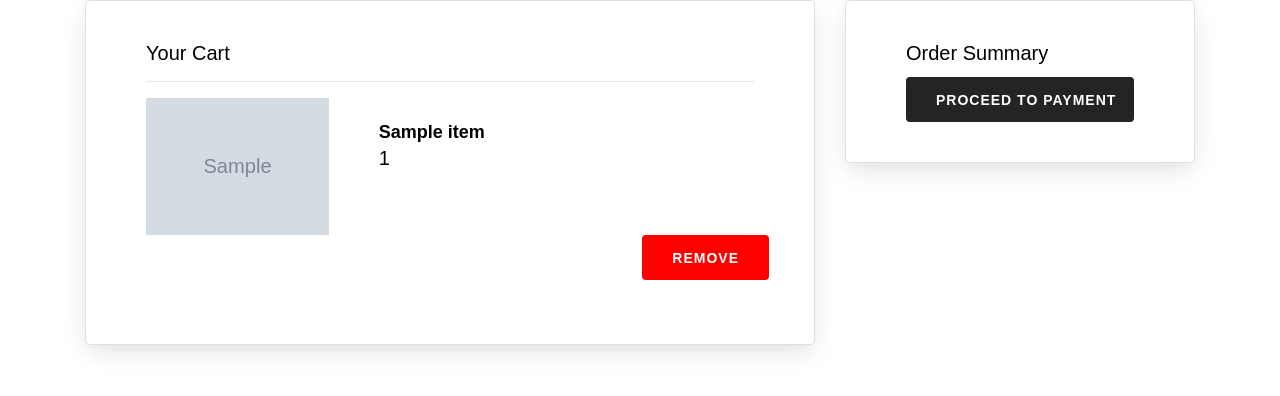
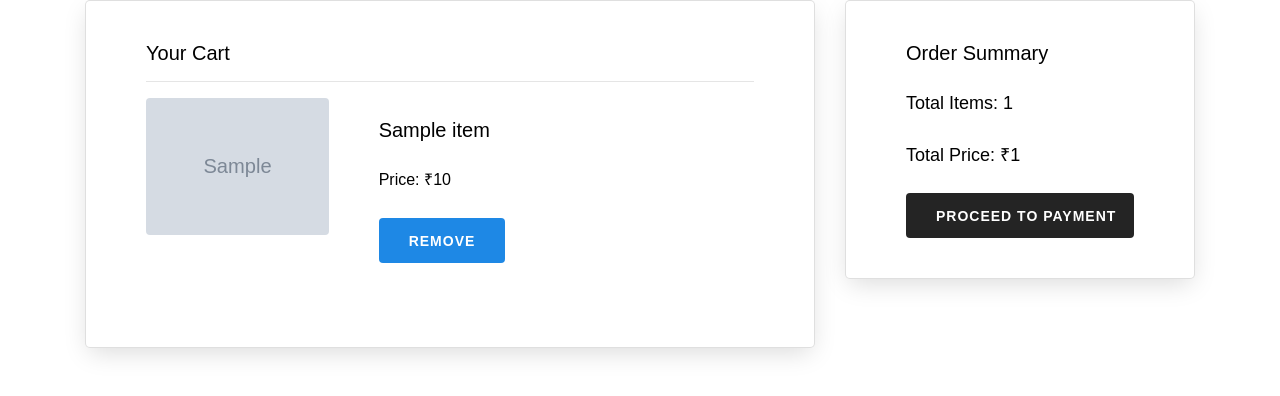
Before and after one commit to nachiketgalande1609/urban, a Flask app: template templates/cart.html in a window 1280 px wide. Shown: the part 76-472 px from the top of the page. Run offline with Flask 3, Linux system fonts and the light colour scheme; the template is opened without the code that fills it: most values are stand-ins (such as "Sample title", 1, 10 or a date in 2020); grey boxes marked "Sample" are stand-in pictures; some libraries are stand-ins or nearby versions.

Commit message:
Style changes

```diff
--- a/app.py
+++ b/app.py
@@ -70,15 +70,18 @@ def cart():
     user_id = session.get('user').get('_id')  # Get the current user's ID from the session
     user_cart_items = db.cart.find({'user_id': user_id})  # Fetch cart items for the current user
     cart_with_product_details = []
+    total_price = 0
 
     for item in user_cart_items:
         product_id = item.get('product_id')
-        product_details = db.products.find_one({'_id': product_id}, {'name': 1, 'image_path': 1})
+        product_details = db.products.find_one({'_id': product_id}, {'name': 1, 'image_path': 1, 'price': 1})
         if product_details:
             item['product_name'] = product_details.get('name')
             item['image_path'] = product_details.get('image_path')
+            item['price'] = product_details.get('price')
             cart_with_product_details.append(item)
-    return render_template('cart.html', cart_items=cart_with_product_details)
+            total_price += product_details.get('price', 0)
+    return render_template('cart.html', cart_items=cart_with_product_details, total_price=total_price)
 
 
 # Run the Flask application if this script is executed directly
--- a/static/js/scripts.js
+++ b/static/js/scripts.js
@@ -1,5 +1,5 @@
 // Send form data using a POST request for signup
-$("form[name=signup_form]").submit(function(e) {
+$("form[name=signup_form]").submit(function (e) {
 
     var $form = $(this);
     var $error = $form.find(".error");
@@ -10,10 +10,10 @@ $("form[name=signup_form]").submit(function(e) {
         type: "POST",
         data: data,
         dataType: "json",
-        success: function(resp) {
+        success: function (resp) {
             window.location.href = "/account/"
         },
-        error: function(resp) {
+        error: function (resp) {
             $error.text(resp.responseJSON.error).removeClass("error--hidden");
         }
     })
@@ -22,7 +22,7 @@ $("form[name=signup_form]").submit(function(e) {
 })
 
 // Send form data using a POST request for login
-$("form[name=login_form]").submit(function(e) {
+$("form[name=login_form]").submit(function (e) {
 
     var $form = $(this);
     var $error = $form.find(".error");
@@ -33,10 +33,10 @@ $("form[name=login_form]").submit(function(e) {
         type: "POST",
         data: data,
         dataType: "json",
-        success: function(resp) {
+        success: function (resp) {
             window.location.href = "/account/"
         },
-        error: function(resp) {
+        error: function (resp) {
             $error.text(resp.responseJSON.error).removeClass("error--hidden");
         }
     })
@@ -45,7 +45,7 @@ $("form[name=login_form]").submit(function(e) {
 })
 
 // Send form data using a POST request to add product to DB
-$("form[name=add_product_form]").submit(function(e) {
+$("form[name=add_product_form]").submit(function (e) {
     e.preventDefault();
 
     var $form = $(this);
@@ -59,23 +59,23 @@ $("form[name=add_product_form]").submit(function(e) {
         dataType: "json",
         processData: false,
         contentType: false,
-        success: function(resp) {
+        success: function (resp) {
             window.location.href = "/"
         },
-        error: function(resp) {
+        error: function (resp) {
             $error.text(resp.responseJSON.error).removeClass("error--hidden");
         }
     });
 });
 
 // Add to cart
-$(document).ready(function() {
-    $('.add-to-cart-btn').on('click', function() {
+$(document).ready(function () {
+    $('.add-to-cart-btn').on('click', function () {
         var product_id = $(this).data('product-id');
         $.ajax({
             url: '/user/get_user_id',
             method: 'GET',
-            success: function(response) {
+            success: function (response) {
                 var user_id = response.user_id;
                 console.log(product_id);
                 console.log(user_id);
@@ -87,15 +87,21 @@ $(document).ready(function() {
                         product_id: product_id,
                         user_id: user_id
                     },
-                    success: function(response) {
+                    success: function (response) {
+                        $('.modal-background').addClass('show');
+                        $('.modal-content').fadeIn(); // Show the alert content
+                        setTimeout(function () {
+                            $('.modal-background').removeClass('show');
+                            $('.modal-content').fadeOut('slow'); // Hide the alert content
+                        }, 1000);
                         console.log('Successfully inserted item in cart');
                     },
-                    error: function(error) {
+                    error: function (error) {
                         console.log('Error in product insertion');
                     }
                 });
             },
-            error: function(error) {
+            error: function (error) {
                 // Handle error response here
             }
         });
@@ -108,11 +114,11 @@ function removeFromCart(itemId) {
     $.ajax({
         url: '../user/remove_from_cart/' + itemId,
         method: 'POST',
-        success: function(response) {
+        success: function (response) {
             console.log('Success');
             location.reload(); // Reload the page after successful removal
         },
-        error: function(error) {
+        error: function (error) {
             console.log('Error');
         }
     });
--- a/templates/base.html
+++ b/templates/base.html
@@ -10,7 +10,6 @@
     <!-- Bootstrap css -->
     <link rel="stylesheet" href="/static/bootstrap.min.css">
     <link rel="stylesheet" href="/static/styles.css">
-    <link rel="stylesheet" href="/static/normalize.css">
 </head>
 
 <body>
--- a/templates/cart.html
+++ b/templates/cart.html
@@ -7,26 +7,21 @@
             <div class="card mb-4">
                 <div class="card-body">
                     <h3 class="card-title">Your Cart</h3>
-                    <!-- Loop through cart items retrieved from backend and display -->
                     {% for item in cart_items %}
                     <hr>
                     <div class="row g-0">
                         <div class="col-md-4">
-                            <!-- Image placeholder -->
-                            <img src="../{{ item.image_path }}" alt="Product Image" width="100%">
+                            <img src="../{{ item.image_path }}" alt="Product Image" class="img-fluid rounded">
                         </div>
                         <div class="col-md-8">
                             <div class="card-body">
-                                <strong>{{ item.product_name }}</strong>
-                                <h5 class="card-title">{{ item.user_id }}</h5>
+                                <h5 class="card-title">{{ item.product_name }}</h5>
+                                <p class="card-text">Price: ₹{{ item.price }}</p>
+                                <button onclick="removeFromCart('{{ item.product_id }}')" class="btn btn-sm btn-danger">Remove</button>
                             </div>
                         </div>
                     </div>
-                    <div class="row justify-content-end">
-                        <button onclick="removeFromCart('{{ item.product_id }}')" class="btn btn-sm btn-remove">Remove</button>
-                    </div>
                     {% endfor %}
-                    <!-- End of cart items loop -->
                 </div>
             </div>
         </div>
@@ -35,6 +30,8 @@
                 <div class="card-body">
                     <h3 class="card-title">Order Summary</h3>
                     <!-- Additional order summary details -->
+                    <p>Total Items: {{ cart_items|length }}</p>
+                    <p>Total Price: ₹{{ total_price }}</p>
                     <a href="/checkout" class="btn btn-primary">Proceed to Payment</a>
                 </div>
             </div>
--- a/templates/login.html
+++ b/templates/login.html
@@ -12,7 +12,7 @@
                 <input type="email" name="email" class="field" required>
 
                 <label for="password">Password</label>
-                <input type="text" name="password" class="field" required>
+                <input type="password" name="password" class="field" required>
 
                 <p class="error error--hidden"></p>
 
--- a/templates/signup.html
+++ b/templates/signup.html
@@ -14,7 +14,7 @@
                     <input type="email" name="email" class="field" required>
 
                     <label for="password">Password</label>
-                    <input type="text" name="password" class="field" required>
+                    <input type="password" name="password" class="field" required>
 
                     <p class="error error--hidden"></p>
 
```
Also changed, not shown: static/styles.css (+42 -0 lines), templates/home.html (+9 -2 lines).
